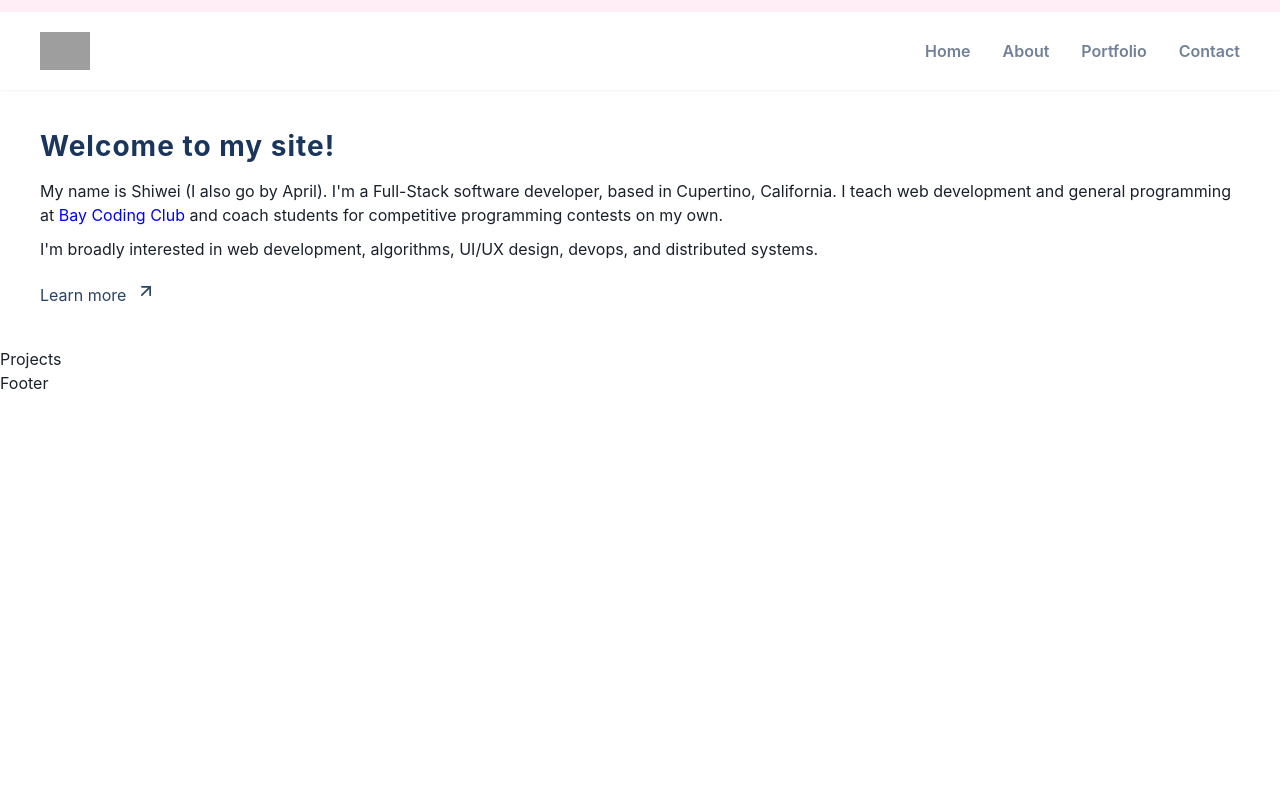
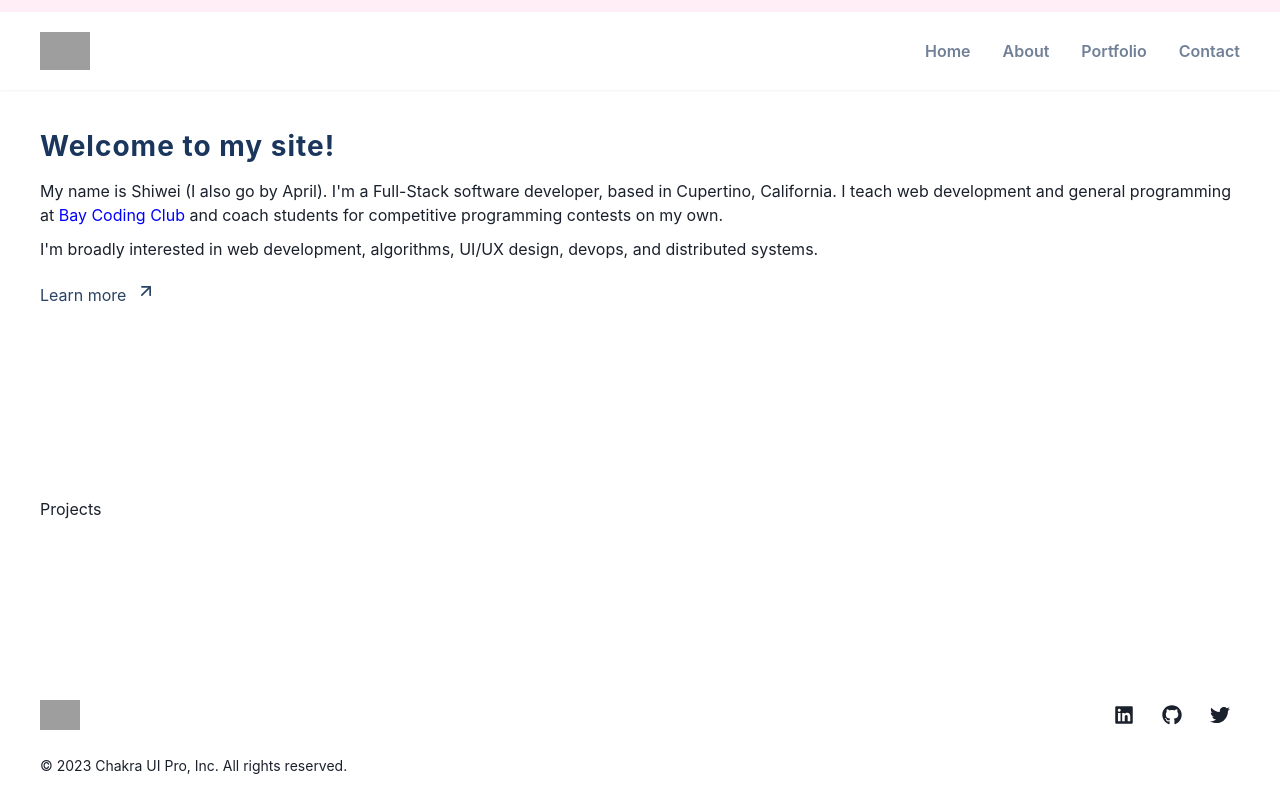
Before and after one commit to aprilschen/Personal-Website, a React (Vite) app in the folder vite-project/: page / in a window 1280 px wide. Shown: the part 788-1588 px from the top of the page. Before the commit the page ends 1183 px from the top, so only its background shows below. Built offline with nearby package versions, Linux system fonts and the light colour scheme; no server answers; grey boxes are pictures that could not be loaded.

Commit message:
Fix Build Issue & Build Footer

```diff
--- a/vite-project/src/App.jsx
+++ b/vite-project/src/App.jsx
@@ -24,7 +24,8 @@ function App() {
   return (
     <div className="App">
     {!done ? (
-      <Flex minHeight={'100vh'} justify={'center'} align={'center'}>
+      <Flex minHeight={'100vh'} justify={'center'} align={'center'}
+      bg="brand.100">
         <ReactLoading
         type={"cubes"}
         color={"#FC6AAF"}
--- a/vite-project/src/components/About.jsx
+++ b/vite-project/src/components/About.jsx
@@ -13,14 +13,13 @@ export default function About() {
         <Heading color="blue.900" fontSize={28} letterSpacing="1px" pb="16px">
           Welcome to my site!
         </Heading>
-        <Text Color="blue.700" pb="10px">
+        <Text pb="10px">
             My name is Shiwei (I also go by April). I'm a Full-Stack software developer, based in Cupertino, California.
             I teach web development and general programming at <a style={{color: 'blue'}}href="https://baycodingclub.com/website-designer-and-developer/" target={"_blank"}>
                 Bay Coding Club</a> and coach students for competitive programming contests on my own.
         </Text>
 
         <Text
-        Color="blue.700"
         pb="20px">
             I'm broadly interested in web development, algorithms, UI/UX design, devops, and distributed systems.
         </Text>
--- a/vite-project/src/components/Footer.jsx
+++ b/vite-project/src/components/Footer.jsx
@@ -1,9 +1,33 @@
-function Footer() {
+import { ButtonGroup, Container, IconButton, Stack, Text } from '@chakra-ui/react';
+import { FaGithub, FaLinkedin, FaTwitter } from 'react-icons/fa';
+import { Box } from '@chakra-ui/react';
+import Photo from '../assets/icon.png';
+export default function Footer() {
     return (
-        <div>
-            Footer
-        </div>
-    );
+        <Box px={'40px'} py={{ base: '6'}}>
+          <Stack spacing={{ base: '4', md: '5' }}>
+            <Stack justify="space-between" direction="row" align="center">
+              <img src={Photo} width={'40px'} />
+              <ButtonGroup variant="ghost">
+                <IconButton
+                  as="a"
+                  href="#"
+                  aria-label="LinkedIn"
+                  icon={<FaLinkedin fontSize="1.25rem" />}
+                />
+                <IconButton as="a" href="#" aria-label="GitHub" icon={<FaGithub fontSize="1.25rem" />} />
+                <IconButton
+                  as="a"
+                  href="#"
+                  aria-label="Twitter"
+                  icon={<FaTwitter fontSize="1.25rem" />}
+                />
+              </ButtonGroup>
+            </Stack>
+            <Text fontSize="sm" color="subtle">
+              &copy; {new Date().getFullYear()} Chakra UI Pro, Inc. All rights reserved.
+            </Text>
+          </Stack>
+        </Box>
+      );
 }
-
-export default Footer
--- a/vite-project/src/components/Navbar.jsx
+++ b/vite-project/src/components/Navbar.jsx
@@ -36,10 +36,10 @@ import {
               <Spacer/>
               {isDesktop ? (
                   <ButtonGroup variant="link" spacing="8">
-                    <Button key='About'>Home</Button>
+                    <Button key='Home'>Home</Button>
                     <Button key='About'>About</Button>
-                    <Button key='About'>Portfolio</Button>
-                    <Button key='About'>Contact</Button>
+                    <Button key='Portfolio'>Portfolio</Button>
+                    <Button key='Contact'>Contact</Button>
 
                   </ButtonGroup>
               ) : (
--- a/vite-project/src/components/Projects.jsx
+++ b/vite-project/src/components/Projects.jsx
@@ -1,8 +1,14 @@
+import { Box } from "@chakra-ui/react";
+import { Text } from "@chakra-ui/react";
 function Projects() {
     return (
-        <div>
-            Projects
-        </div>
+        <Box
+        mx='40px'
+        my='150px'>
+            <Text>
+                Projects
+            </Text>
+        </Box>
     );
 }
 
```
